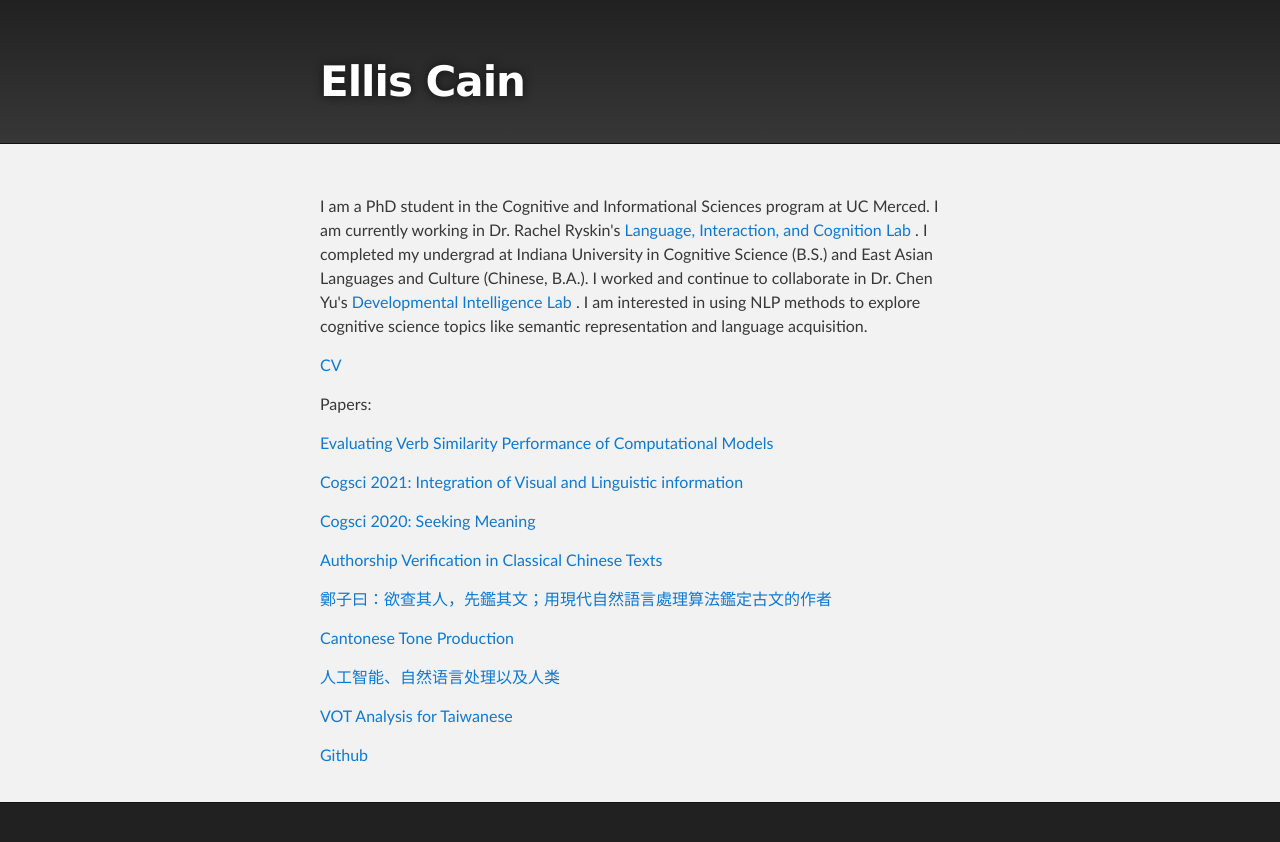
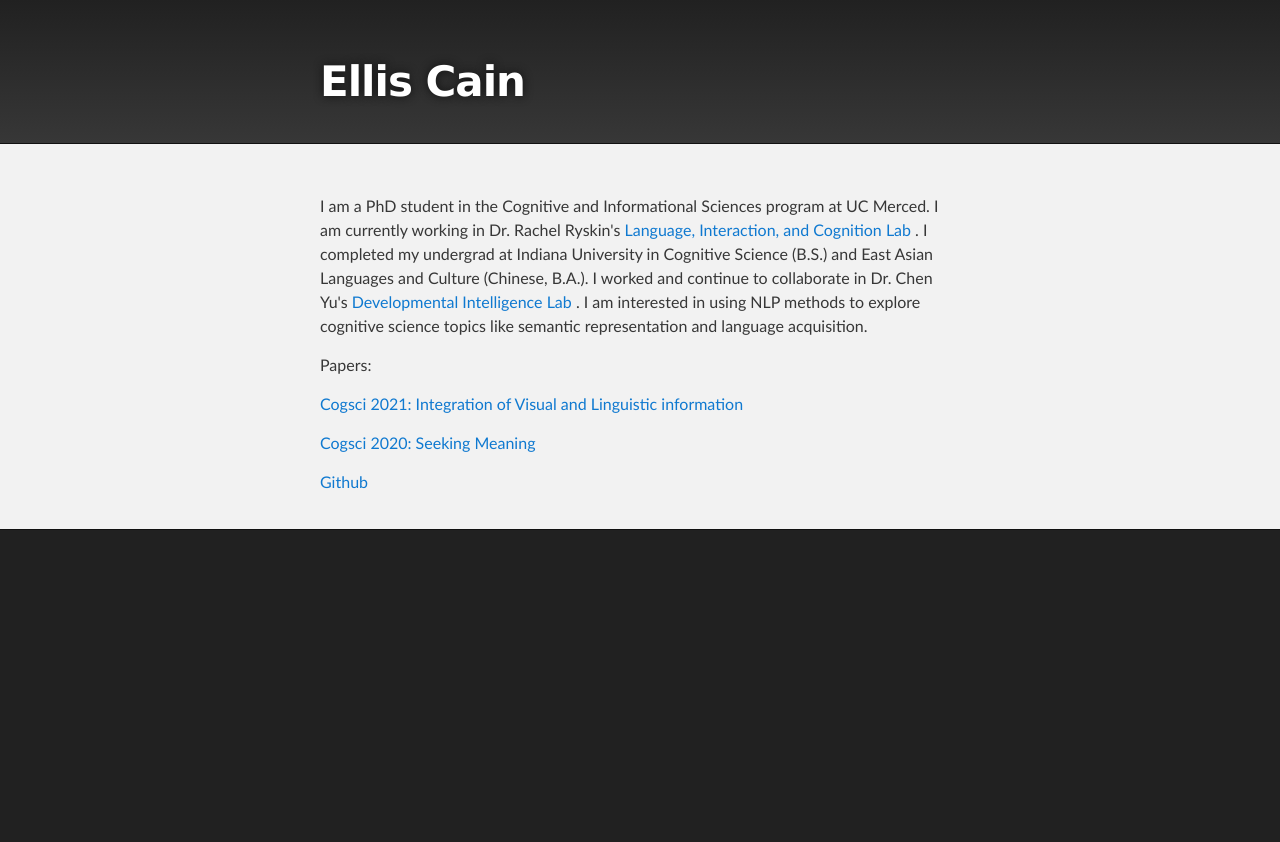
Before and after one commit to ellissc/ellissc.github.io, a Jekyll site: the page built from index.html, in a window 1280 px wide. Shown: the top 842 px of the page. Built offline with Jekyll 4.4.1, drawn with Linux system fonts in a browser that asks for light colours; some of the changed lines change nothing that is shown.

Commit message:
Reorganization

```diff
--- a/_layouts/default.html
+++ b/_layouts/default.html
@@ -28,17 +28,17 @@
         <p>I am a PhD student in the Cognitive and Informational Sciences program at UC Merced. I am currently working in Dr. Rachel Ryskin's <a href="https://raryskin.github.io/">  Language, Interaction, and Cognition Lab </a>. I completed my undergrad at Indiana University in Cognitive Science (B.S.) and East Asian Languages and Culture (Chinese, B.A.). I worked and continue to collaborate in Dr. Chen Yu's <a href="https://www.la.utexas.edu/users/dil/"> Developmental Intelligence Lab </a>. I am interested in using NLP methods to explore cognitive science topics like semantic representation and language acquisition.</p>
 
         <p></p>
-        <p><a href="cain_cv.pdf">  CV </a></p>
+        <!-- <p><a href="cain_cv.pdf">  CV </a></p> -->
         <p></p>
         <p>Papers:</p>
-        <p><a href="eval_dsm.pdf">  Evaluating Verb Similarity Performance of Computational Models </a></p>
+        <!-- <p><a href="eval_dsm.pdf">  Evaluating Verb Similarity Performance of Computational Models </a></p> -->
         <p><a href="cogsci_2021.pdf">   Cogsci 2021: Integration of Visual and Linguistic information</a></p>
-        <p><a href="cogsci2020_cain.pdf">   Cogsci 2020: Seeking Meaning</a></p>
-        <p><a href="nlp_en_ver.pdf">    Authorship Verification in Classical Chinese Texts</a></p>
-        <p><a href="nlp_zh_ver.pdf">    鄭子曰：欲查其人，先鑑其文；用現代自然語言處理算法鑑定古文的作者</a></p>
-        <p><a href="cantonese_report_cain.pdf">   Cantonese Tone Production </a></p>
-        <p><a href="AI_nlp_humanity.pdf">   人工智能、自然语言处理以及人类 </a></p>
-        <p><a href="Final_Project_Taiwanese_Cain.pdf">    VOT Analysis for Taiwanese</a></p>
+        <p><a href="cogsci_2020.pdf">   Cogsci 2020: Seeking Meaning</a></p>
+        <!-- <p><a href="nlp_en_ver.pdf">    Authorship Verification in Classical Chinese Texts</a></p> -->
+        <!-- <p><a href="nlp_zh_ver.pdf">    鄭子曰：欲查其人，先鑑其文；用現代自然語言處理算法鑑定古文的作者</a></p> -->
+        <!-- <p><a href="cantonese_report_cain.pdf">   Cantonese Tone Production </a></p> -->
+        <!-- <p><a href="AI_nlp_humanity.pdf">   人工智能、自然语言处理以及人类 </a></p> -->
+        <!-- <p><a href="Final_Project_Taiwanese_Cain.pdf">    VOT Analysis for Taiwanese</a></p> -->
         <p></p>
         <p><a href="https://github.com/ellissc/">Github</a></p>
       </section>
--- a/index.html
+++ b/index.html
@@ -34,17 +34,17 @@ layout: default
         <p>I am a PhD student in the Cognitive and Informational Sciences program at UC Merced. I am currently working in Dr. Rachel Ryskin's <a href="https://raryskin.github.io/">  Language, Interaction, and Cognition Lab </a>. I completed my undergrad at Indiana University in Cognitive Science (B.S.) and East Asian Languages and Culture (Chinese, B.A.). I worked and continue to collaborate in Dr. Chen Yu's <a href="https://www.la.utexas.edu/users/dil/"> Developmental Intelligence Lab </a>. I am interested in using NLP methods to explore cognitive science topics like semantic representation and language acquisition.</p>
 
         <p></p>
-        <p><a href="cain_cv.pdf">  CV </a></p>
+        <!-- <p><a href="cain_cv.pdf">  CV </a></p> -->
         <p></p>
         <p>Papers:</p>
-        <p><a href="eval_dsm.pdf">  Evaluating Verb Similarity Performance of Computational Models </a></p>
+        <!-- <p><a href="eval_dsm.pdf">  Evaluating Verb Similarity Performance of Computational Models </a></p> -->
         <p><a href="cogsci_2021.pdf">   Cogsci 2021: Integration of Visual and Linguistic information</a></p>
-        <p><a href="cogsci2020_cain.pdf">   Cogsci 2020: Seeking Meaning</a></p>
-        <p><a href="nlp_en_ver.pdf">    Authorship Verification in Classical Chinese Texts</a></p>
-        <p><a href="nlp_zh_ver.pdf">    鄭子曰：欲查其人，先鑑其文；用現代自然語言處理算法鑑定古文的作者</a></p>
-        <p><a href="cantonese_report_cain.pdf">   Cantonese Tone Production </a></p>
-        <p><a href="AI_nlp_humanity.pdf">   人工智能、自然语言处理以及人类 </a></p>
-        <p><a href="Final_Project_Taiwanese_Cain.pdf">    VOT Analysis for Taiwanese</a></p>
+        <p><a href="cogsci_2020.pdf">   Cogsci 2020: Seeking Meaning</a></p>
+        <!-- <p><a href="nlp_en_ver.pdf">    Authorship Verification in Classical Chinese Texts</a></p> -->
+        <!-- <p><a href="nlp_zh_ver.pdf">    鄭子曰：欲查其人，先鑑其文；用現代自然語言處理算法鑑定古文的作者</a></p> -->
+        <!-- <p><a href="cantonese_report_cain.pdf">   Cantonese Tone Production </a></p> -->
+        <!-- <p><a href="AI_nlp_humanity.pdf">   人工智能、自然语言处理以及人类 </a></p> -->
+        <!-- <p><a href="Final_Project_Taiwanese_Cain.pdf">    VOT Analysis for Taiwanese</a></p> -->
         <p></p>
         <p><a href="https://github.com/ellissc/">Github</a></p>
       </section>
```
Also changed, not shown: 15 other files.
